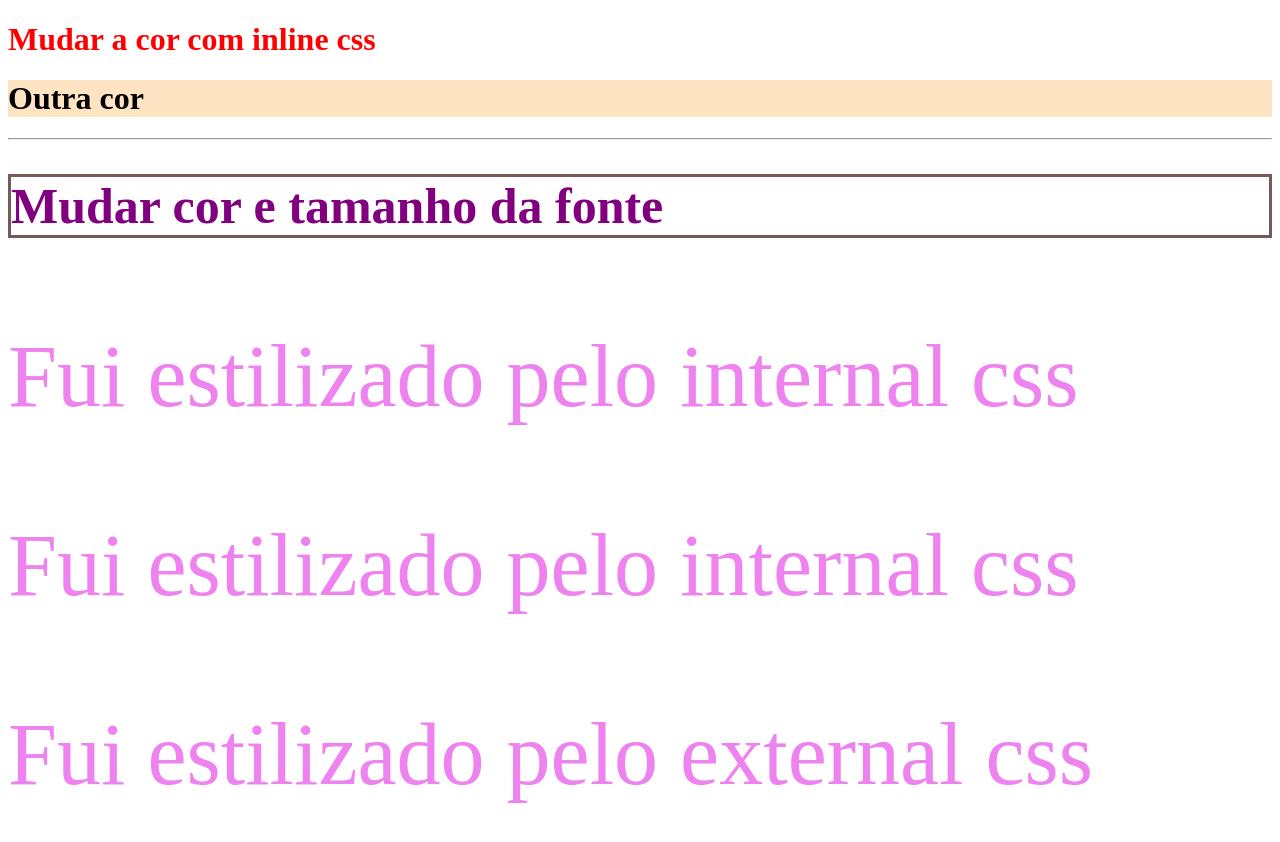
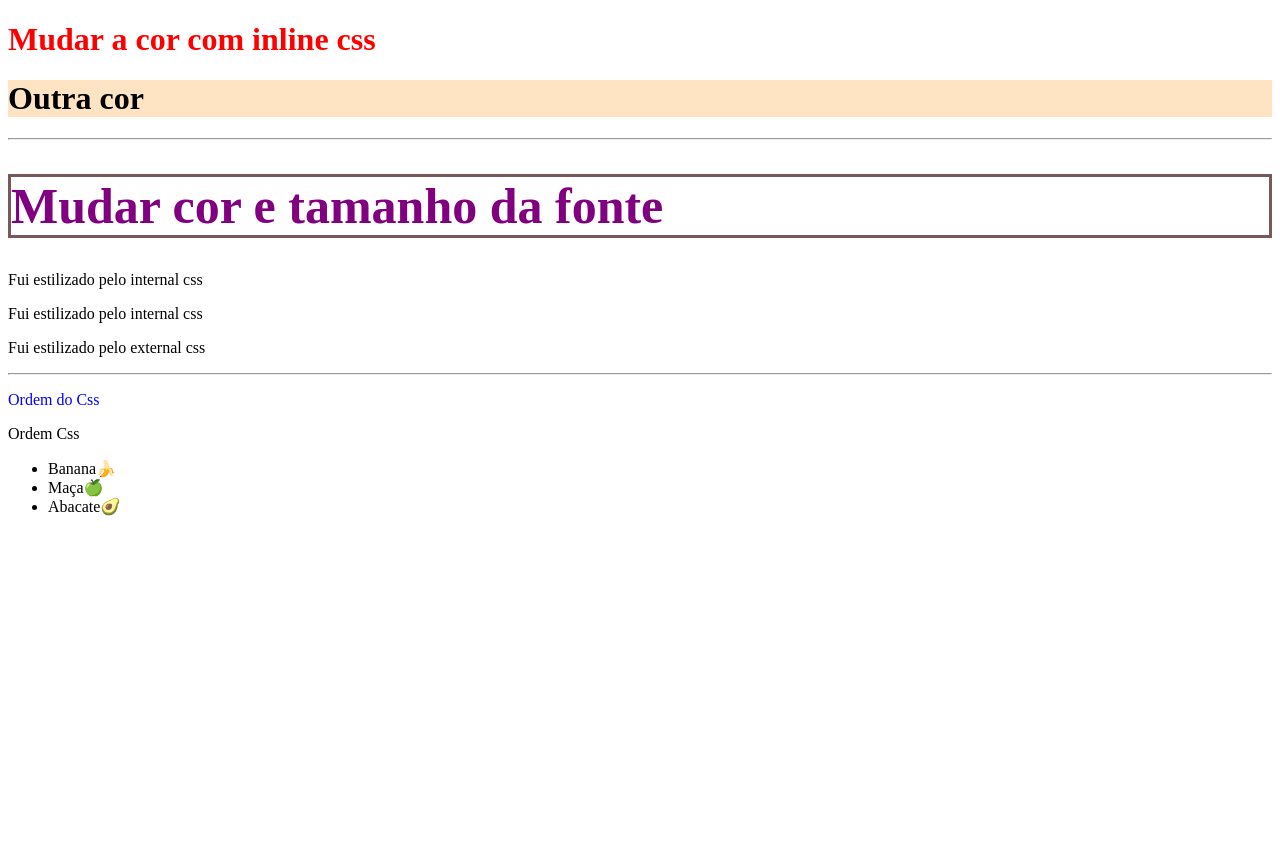
Before and after one commit to LidySenac/11-03-html, a plain HTML site: page index.html in a window 1280 px wide. After the commit the page ends 800 px from the top, so only its background shows below. Drawn offline with Linux system fonts and the light colour scheme.

Commit message:
05 Ordem do Css

```diff
--- a/css/style.css
+++ b/css/style.css
@@ -2,7 +2,7 @@
     background-color: aqua;
 } */
 
-p{
+/* p{
     color: violet;
     font-size: 88px;
-}
+} */
--- a/index.html
+++ b/index.html
@@ -28,5 +28,19 @@
 
     <p>Fui estilizado pelo external css</p>
 
+    <!-- 05 Ordem do Css -->
+
+    <hr>
+
+    <p style="color: blue;">Ordem do Css</p>
+    <p>Ordem Css</p>
+
+    <ul>
+        <li>Banana🍌</li>
+        <li>Maça🍏</li>
+        <li>Abacate🥑</li>
+
+    </ul>
+
 </body>
 </html>
```
